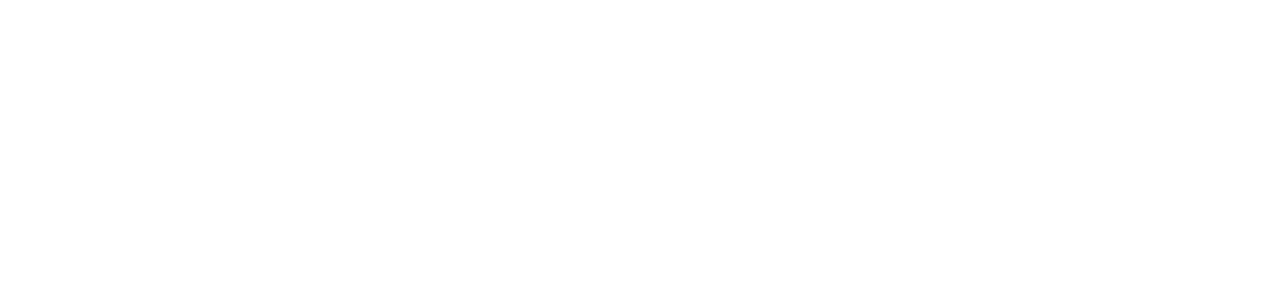
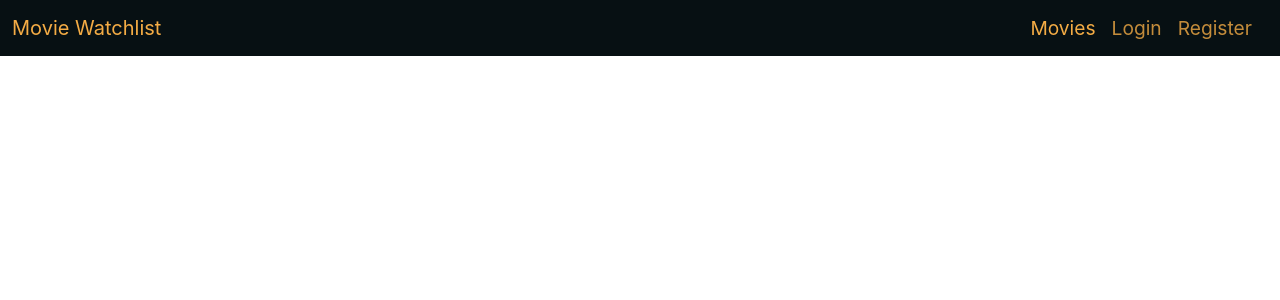
Before and after one commit to aemersonb123/Movie-Watchlist---frontend, a React (Create React App) app: page / in a window 1280 px wide. Shown: the top 300 px of the page. Built offline with nearby package versions, Linux system fonts and the light colour scheme.

Commit message:
Create navbar component

```diff
--- a/src/App.css
+++ b/src/App.css
@@ -1,38 +1,28 @@
-.App {
-  text-align: center;
+.navbar {
+  background-color: #071013;
 }
 
-.App-logo {
-  height: 40vmin;
-  pointer-events: none;
+.navbar-brand {
+  color: #f4ac45;
 }
 
-@media (prefers-reduced-motion: no-preference) {
-  .App-logo {
-    animation: App-logo-spin infinite 20s linear;
-  }
+.navbar-brand:hover {
+  color: #f4ac45;
+  cursor: pointer;
 }
 
-.App-header {
-  background-color: #282c34;
-  min-height: 100vh;
-  display: flex;
-  flex-direction: column;
-  align-items: center;
-  justify-content: center;
-  font-size: calc(10px + 2vmin);
-  color: white;
+.nav-item {
+  color: #f4ac45;
+  font-size: 1.2rem;
+  margin-right: 1rem;
+  opacity: 0.8;
 }
 
-.App-link {
-  color: #61dafb;
+.nav-item:hover {
+  opacity: 1;
+  cursor: pointer;
 }
 
-@keyframes App-logo-spin {
-  from {
-    transform: rotate(0deg);
-  }
-  to {
-    transform: rotate(360deg);
-  }
+.nav-item-active {
+  opacity: 1;
 }
--- a/src/App.jsx
+++ b/src/App.jsx
@@ -1,7 +1,12 @@
 import './App.css';
+import Navbar from './components/Navbar';
 
 function App() {
-  return <div className='App'></div>;
+  return (
+    <div className='App'>
+      <Navbar loggedIn={false} />
+    </div>
+  );
 }
 
 export default App;
--- /dev/null
+++ b/src/components/Navbar.jsx
@@ -0,0 +1,36 @@
+import React from 'react';
+import { useState } from 'react';
+
+function Navbar({ loggedIn }) {
+  const [page, setPage] = useState('movies');
+
+  const getStylesNavItem = (itemPage) => {
+    return 'nav-item ' + (itemPage === page ? 'nav-item-active' : 'null');
+  };
+
+  return (
+    <div className='navbar navbar-expand-lg'>
+      <div className='container-fluid'>
+        <a className='navbar-brand'>Movie Watchlist</a>
+        <ul className='navbar-nav'>
+          <li className={getStylesNavItem('movies')}>Movies</li>
+          {loggedIn && (
+            <>
+              <li className={getStylesNavItem('watchlist')}>Watchlist</li>
+              <li className='nav-item'>Logout</li>
+            </>
+          )}
+
+          {!loggedIn && (
+            <>
+              <li className={getStylesNavItem('login')}>Login</li>
+              <li className={getStylesNavItem('register')}>Register</li>
+            </>
+          )}
+        </ul>
+      </div>
+    </div>
+  );
+}
+
+export default Navbar;
```
